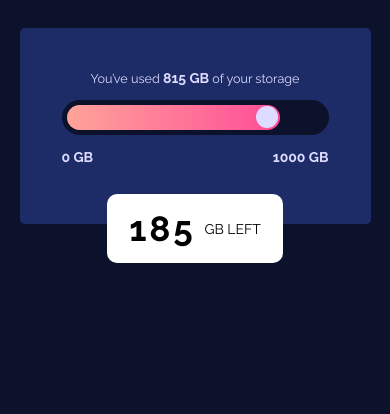
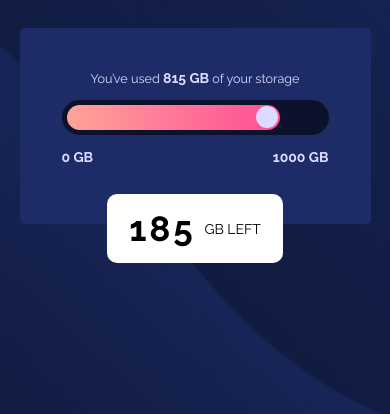
Before and after one commit to bonnielwilson1/fylo-data-storage-component-master, a plain HTML site: page index.html in a window 390 px wide. Shown: the part 430-844 px from the top of the page. Drawn offline with Linux system fonts and the light colour scheme; the site is published under a folder, as on GitHub Pages, so addresses that start at the root find nothing.

Commit message:
another ffile path fix

```diff
--- a/styles.css
+++ b/styles.css
@@ -19,7 +19,7 @@
 }
 body {
     height: 100vh;
-    background: var(--very-dark-blue ) url(/images/bg-desktop.png) no-repeat;
+    background: var(--very-dark-blue ) url(images/bg-desktop.png) no-repeat;
     background-position: bottom ;
     background-size:100vw 50vh;
     display: flex;
@@ -199,7 +199,7 @@ margin-left: 5px;
 
 @media screen and (max-width:950px) {
     body {
-        background: var(--very-dark-blue ) url(/images/bg-mobile.png) no-repeat ;
+        background: var(--very-dark-blue ) url(images/bg-mobile.png) no-repeat ;
         background-position: center;
 
         background-size: cover;
```
